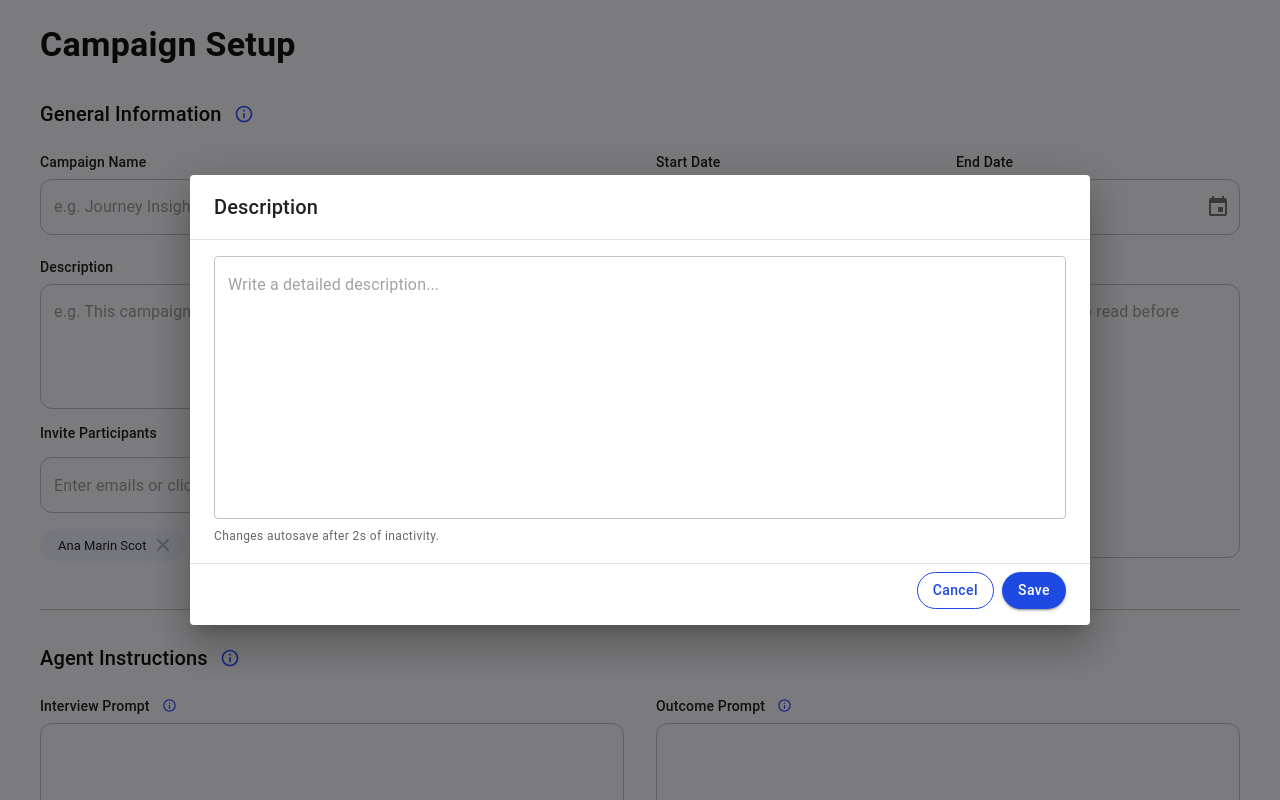
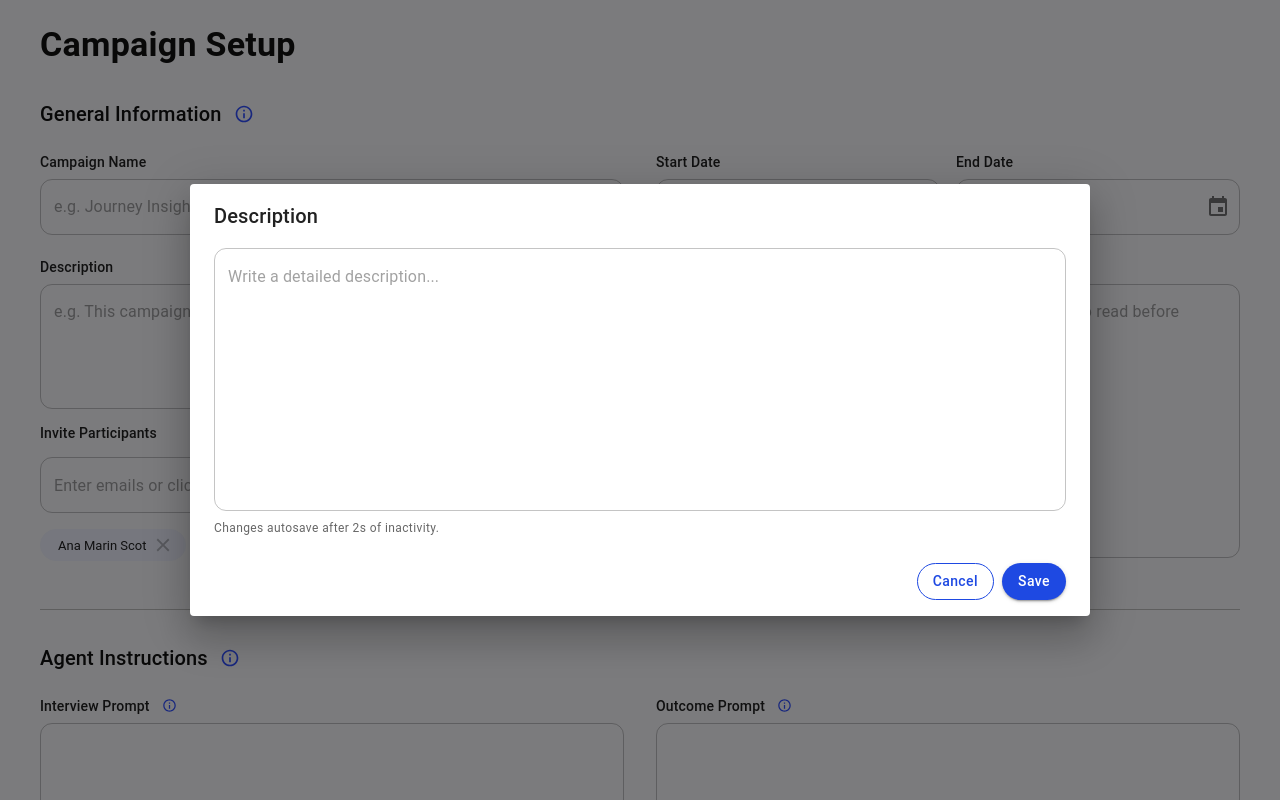
Before and after one commit to Dheeraj-kkde/campaign, a React (Vite) app: page / in a window 1280 px wide. Both pictures are taken after a click on the button 601 px from the left and 385 px from the top of the page. Shown: the top 800 px of the page. Built offline with nearby package versions, Linux system fonts and the light colour scheme.

Commit message:
made css changes in invite modal

```diff
--- a/src/components/CampaignSetup/DescriptionExpandModal.tsx
+++ b/src/components/CampaignSetup/DescriptionExpandModal.tsx
@@ -91,6 +91,21 @@ const DescriptionExpandModal: React.FC<Props> = ({ open, onClose }) => {
     };
   }, [commit]);
 
+  const outlinedTextFieldSx = {
+    "& .MuiOutlinedInput-root": {
+      borderRadius: "12px",
+      "&:hover .MuiOutlinedInput-notchedOutline": {
+        borderColor: "#1E49E2",
+      },
+      "&.Mui-focused .MuiOutlinedInput-notchedOutline": {
+        borderColor: "#1E49E2",
+      },
+    },
+    "& .MuiOutlinedInput-notchedOutline": {
+      transition: "border-color 0.2s ease",
+    },
+  };
+
   return (
     <Dialog
       open={open}
@@ -106,7 +121,12 @@ const DescriptionExpandModal: React.FC<Props> = ({ open, onClose }) => {
       <Fade in={open} timeout={220}>
         <div>
           <DialogTitle>Description</DialogTitle>
-          <DialogContent dividers>
+          <DialogContent
+            sx={{
+              margin: "0px 24px",
+              padding: "16px 0px",
+            }}
+          >
             <TextField
               fullWidth
               multiline
@@ -114,6 +134,7 @@ const DescriptionExpandModal: React.FC<Props> = ({ open, onClose }) => {
               value={draft}
               onChange={(e) => setDraft(e.target.value)}
               placeholder="Write a detailed description..."
+              sx={outlinedTextFieldSx}
             />
             <Typography
               variant="caption"
--- a/src/components/CampaignSetup/InlineParticipantsChips.tsx
+++ b/src/components/CampaignSetup/InlineParticipantsChips.tsx
@@ -67,7 +67,13 @@ const InlineParticipantsChips: React.FC<{ onOpenInvite: () => void }> = ({
                 border: "1px solid #EDF0FD",
                 backgroundColor: "#EDF0FD",
                 transition: "all 0.2s ease",
-                "&:hover": { boxShadow: 2, transform: "translateY(-2px)" },
+                "&:hover": {
+                  boxShadow: 2,
+                  transform: "translateY(-2px)",
+                  padding: "5px 6px",
+                  border: "1px solid #EDF0FD",
+                  backgroundColor: "#EDF0FD",
+                },
               }}
             />
           </Box>
@@ -81,9 +87,15 @@ const InlineParticipantsChips: React.FC<{ onOpenInvite: () => void }> = ({
           sx={{
             mb: 1,
             cursor: "pointer",
+            padding: "5px 6px",
+            border: "1px solid #EDF0FD",
+            backgroundColor: "#EDF0FD",
             transition: "transform 180ms ease",
             "&:active": { transform: "scale(0.95)" },
             "&:hover": {
+              padding: "5px 6px",
+              border: "1px solid #EDF0FD",
+              backgroundColor: "#EDF0FD",
               boxShadow: 2,
               transform: "translateY(-2px) scale(1.02)",
             },
--- a/src/components/CampaignSetup/InviteParticipantsModal.tsx
+++ b/src/components/CampaignSetup/InviteParticipantsModal.tsx
@@ -28,6 +28,45 @@ const suggestions = [
   "Alexander Brown",
   "Michael Garcia H",
 ];
+
+const outlinedTextFieldSx = {
+  "& .MuiOutlinedInput-root": {
+    borderRadius: "12px",
+    "&:hover .MuiOutlinedInput-notchedOutline": {
+      borderColor: "#1E49E2",
+    },
+    "&.Mui-focused .MuiOutlinedInput-notchedOutline": {
+      borderColor: "#1E49E2",
+    },
+  },
+  "& .MuiOutlinedInput-notchedOutline": {
+    transition: "border-color 0.2s ease",
+  },
+};
+
+const outlinedButtonSx = {
+  borderColor: "#1e49e2",
+  textTransform: "none",
+  color: "#1e49e2",
+  borderRadius: 5,
+  "&:hover": {
+    borderColor: "#1e49e2",
+    backgroundColor: "rgba(26, 40, 193, 0.04)",
+  },
+} as const;
+
+const containedButtonSx = {
+  borderColor: "#1e49e2",
+  textTransform: "none",
+  color: "white",
+  backgroundColor: "#1e49e2",
+  borderRadius: 5,
+  "&:hover": {
+    borderColor: "#1e49e2",
+    color: "white",
+    backgroundColor: "rgba(30, 73, 226)",
+  },
+} as const;
 
 const InviteParticipantsModal: React.FC<Props> = ({ open, onClose }) => {
   const participants = useCampaignStore((s) => s.participants);
@@ -70,11 +109,15 @@ const InviteParticipantsModal: React.FC<Props> = ({ open, onClose }) => {
       fullWidth
       TransitionComponent={Grow}
       transitionDuration={220}
+      disableRestoreFocus
     >
       <Fade in={open} timeout={220}>
         <Box>
           <DialogTitle>Invite Participants</DialogTitle>
-          <DialogContent dividers>
+          <DialogContent
+            dividers
+            sx={{ pt: 3, pb: 3, mx: 3, borderBottom: "none", padding: "8px" }}
+          >
             <Box sx={{ display: "flex", gap: 1, alignItems: "center", mb: 2 }}>
               <TextField
                 fullWidth
@@ -90,6 +133,7 @@ const InviteParticipantsModal: React.FC<Props> = ({ open, onClose }) => {
                   ),
                 }}
                 sx={{
+                  ...outlinedTextFieldSx,
                   "& .MuiInputBase-root": {
                     transition: "box-shadow 180ms ease",
                     boxShadow: addingPulse
@@ -102,6 +146,7 @@ const InviteParticipantsModal: React.FC<Props> = ({ open, onClose }) => {
                 variant="contained"
                 onClick={handleAdd}
                 sx={{
+                  ...containedButtonSx,
                   py: 1,
                   px: 2,
                   transform: addButtonPop ? "scale(1.06)" : "scale(1)",
@@ -120,7 +165,11 @@ const InviteParticipantsModal: React.FC<Props> = ({ open, onClose }) => {
                     size="small"
                     variant="outlined"
                     onClick={() => addParticipant(s)}
-                    sx={{ textTransform: "none" }}
+                    sx={{
+                      textTransform: "none",
+                      borderColor: "#1e49e2",
+                      color: "#1e49e2",
+                    }}
                   >
                     + {s}
                   </Button>
@@ -145,6 +194,12 @@ const InviteParticipantsModal: React.FC<Props> = ({ open, onClose }) => {
                       onDelete={() => handleRemove(idx)}
                       deleteIcon={<CloseIcon />}
                       variant="outlined"
+                      sx={{
+                        padding: "5px 6px",
+                        border: "1px solid #EDF0FD",
+                        backgroundColor: "#EDF0FD",
+                        transition: "all 0.2s ease",
+                      }}
                     />
                   </Box>
                 ))}
@@ -152,7 +207,7 @@ const InviteParticipantsModal: React.FC<Props> = ({ open, onClose }) => {
             </Box>
           </DialogContent>
           <DialogActions sx={{ pr: 3, pb: 2 }}>
-            <Button variant="outlined" onClick={onClose}>
+            <Button variant="outlined" onClick={onClose} sx={outlinedButtonSx}>
               Close
             </Button>
           </DialogActions>
```
